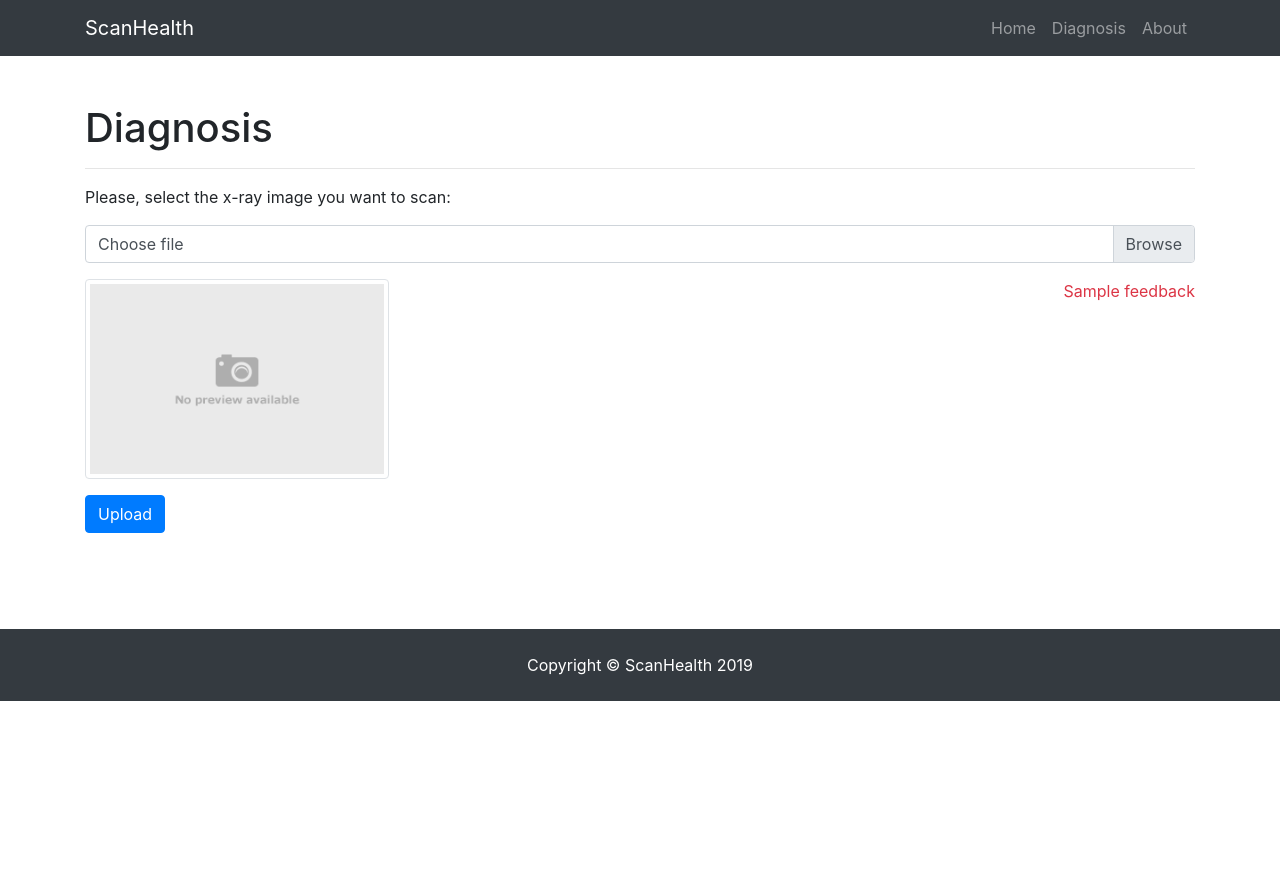
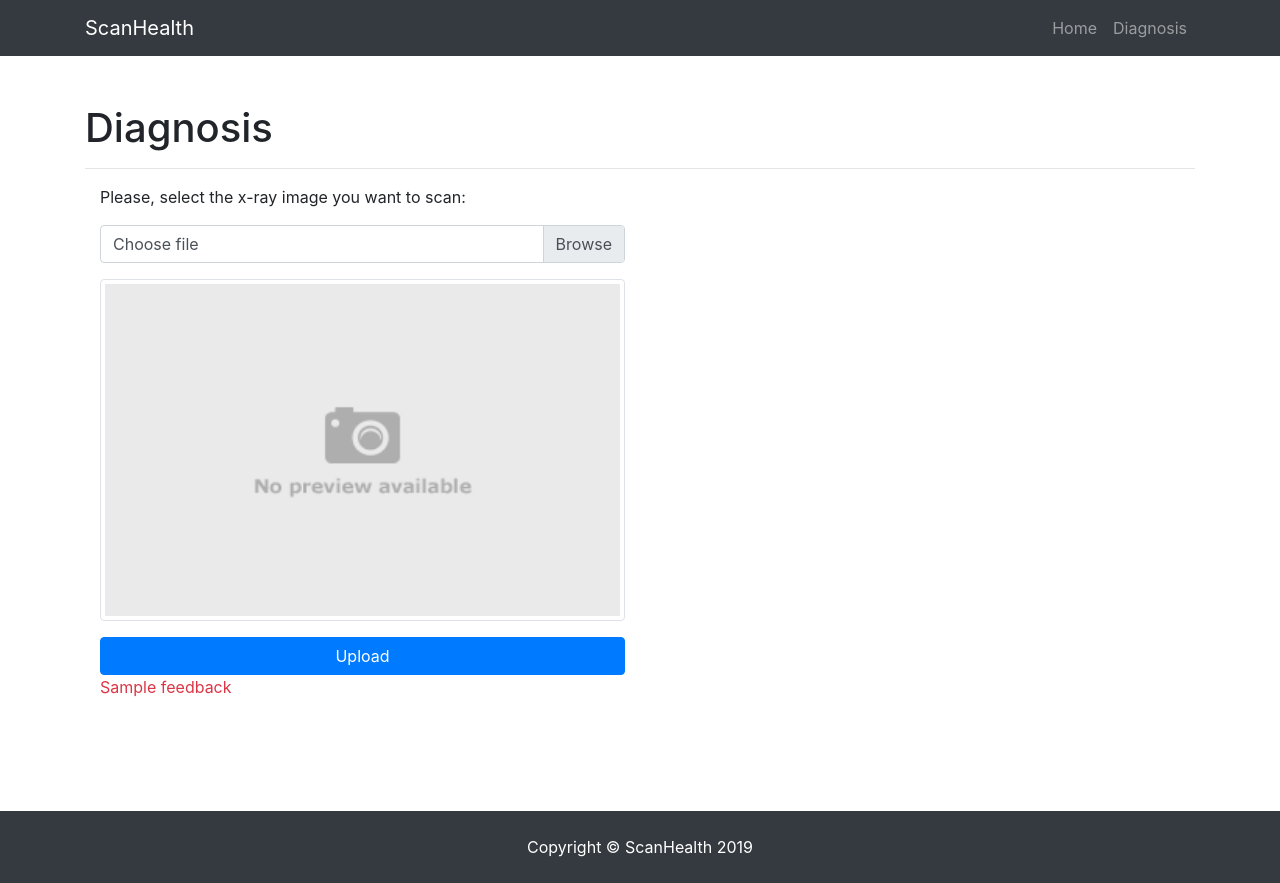
Before and after one commit to jvcm/scan-health, a Flask app: template templates/diagnosis.html in a window 1280 px wide. Before the commit the page ends 701 px from the top, so only its background shows below. Run offline with Flask 2, Linux system fonts and the light colour scheme; the template is opened without the code that fills it: most values are stand-ins (such as "Sample title", 1, 10 or a date in 2020); some libraries are stand-ins or nearby versions.

Commit message:
almost finished

```diff
--- /dev/null
+++ b/static/css/styles.css
@@ -0,0 +1,8 @@
+body
+{
+    width: 100%;
+    height: 100%;
+    margin: 0px;
+    padding: 0px;
+    overflow-x: hidden;
+}
--- a/templates/about.html
+++ b/templates/about.html
@@ -5,7 +5,7 @@
 <br>
 <div class="container">
   <div class="row">
-    <div class="col">
+    <div class="col-md">
       <h1>About</h1>
       <hr>
       <ul>
--- a/templates/diagnosis.html
+++ b/templates/diagnosis.html
@@ -9,7 +9,10 @@
 
         <h1>Diagnosis</h1>
         <hr>
-        <p>Please, select the x-ray image you want to scan:</p>
+        <div class="container">
+            <div class="row">
+              <div class="col-md">
+                <p class="text-justify">Please, select the x-ray image you want to scan:</p>
                 <form action='/diagnosis' method="POST" enctype="multipart/form-data" id="image-form">
 
                     <div class="input-group mb-3">
@@ -18,19 +21,28 @@
                             <label class="custom-file-label" for="image">Choose file</label>
                         </div>
                     </div>
-            {% if feedback %}
-            <p class="text-danger float-right">{{ feedback }}</p>
-            {% endif %}
 
                     <!-- <div class="w-25 p-3"></div> -->
 
                     <div class="form-group">
-                <img src="./static/img/no-preview.png" id="img-upload" class="img-thumbnail" style="height:200px; width:auto;" alt="Responsive image"/>
+                        <img src="./static/img/no-preview.png" style="width:100%; height:auto; " id="img-upload" class="img-thumbnail img-fluid" alt="Responsive image"/>
                     </div>
 
-            <button type="submit" class="btn btn-primary">Upload</button>
+                    <button type="submit" class="btn btn-primary" style="width:100%">Upload</button>
 
                 </form>
+                {% if feedback %}
+                    <p class="text-danger float-left">{{ feedback }}</p>
+                {% endif %}
+              </div>
+
+              <div class="col-sm">
+              </div>
+            </div>
+          </div>
+
+
+
 
         </div>
     </div>
--- a/templates/public_template.html
+++ b/templates/public_template.html
@@ -8,7 +8,7 @@
     <meta name="viewport" content="width=device-width, initial-scale=1, shrink-to-fit=no">
 
     <!-- Custom CSS -->
-    <link rel="stylesheet" href="{{ url_for('static', filename='css/style.css') }}">
+    <link rel="stylesheet" href="{{ url_for('static', filename='css/styles.css') }}">
 
     <!-- Bootstrap CSS -->
     <link rel="stylesheet" href="https://stackpath.bootstrapcdn.com/bootstrap/4.4.1/css/bootstrap.min.css" integrity="sha384-Vkoo8x4CGsO3+Hhxv8T/Q5PaXtkKtu6ug5TOeNV6gBiFeWPGFN9MuhOf23Q9Ifjh" crossorigin="anonymous">
@@ -33,9 +33,9 @@
             <li class="nav-item">
               <a class="nav-link js-scroll-trigger" href="/diagnosis">Diagnosis</a>
             </li>
-            <li class="nav-item">
+            <!-- <li class="nav-item">
               <a class="nav-link js-scroll-trigger" href="/about">About</a>
-            </li>
+            </li> -->
           </ul>
         </div>
       </div>
```
Also changed, not shown: run.py (+19 -26 lines), templates/index.html (+31 -11 lines), templates/result.html (+4 -3 lines), static/img/ai.png (added), static/img/fast.png (added), static/img/safe.png (added). Lines whose indentation alone changed are shown as unchanged.
